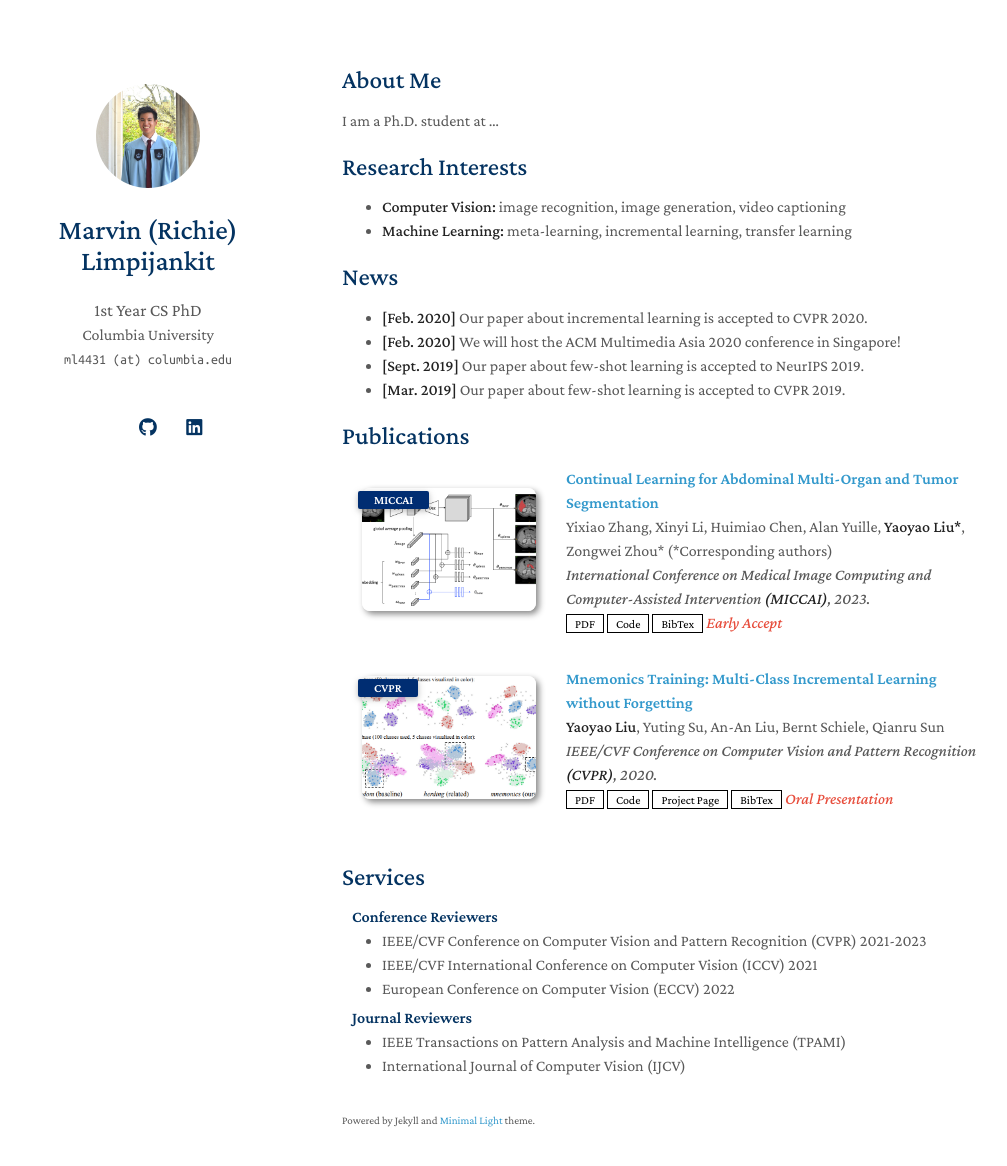
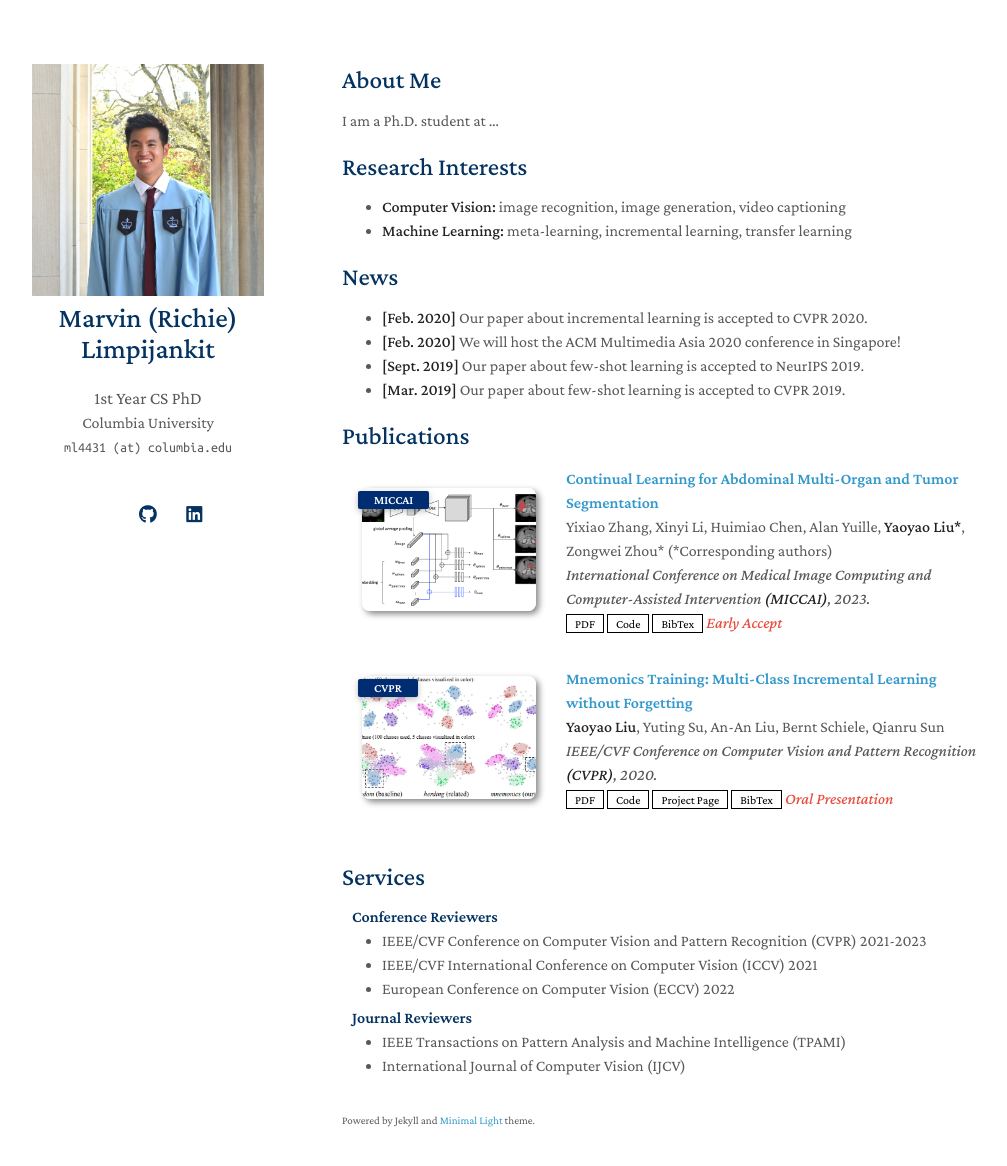
Before and after one commit to mlimpijankit/mlimpijankit.github.io, a Jekyll site: the page built from index.md, in a window 1280 px wide and 1201 px high. Shown: the top 1166 px of the window, without its empty margins (128-1135 px from the left). Built offline with Jekyll 4.4.1, drawn with Linux system fonts in a browser that asks for light colours; a style sheet for code colours, icons or effects is not loaded.

Commit message:
Update homepage.html

```diff
--- a/_layouts/homepage.html
+++ b/_layouts/homepage.html
@@ -40,7 +40,7 @@
       <header>
 
         {% if site.avatar %}
-        <a class="image avatar"><img src="{{ site.avatar }}" alt="avatar" /></a>
+        <a class="image"><img src="{{ site.avatar }}" alt="avatar" /></a>
         {% endif %}
 
         <h1>{{ site.title }}</h1>
```
